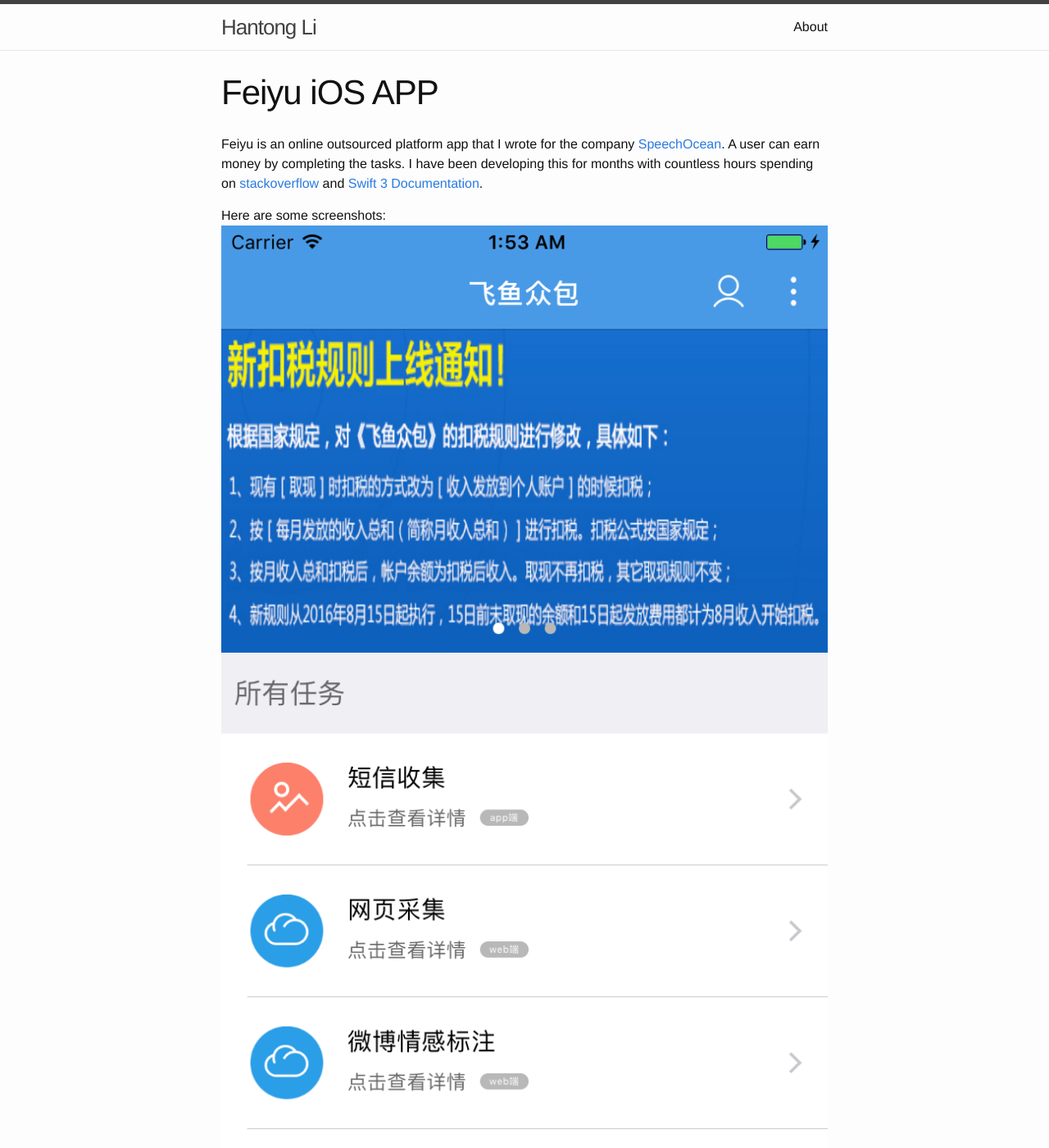
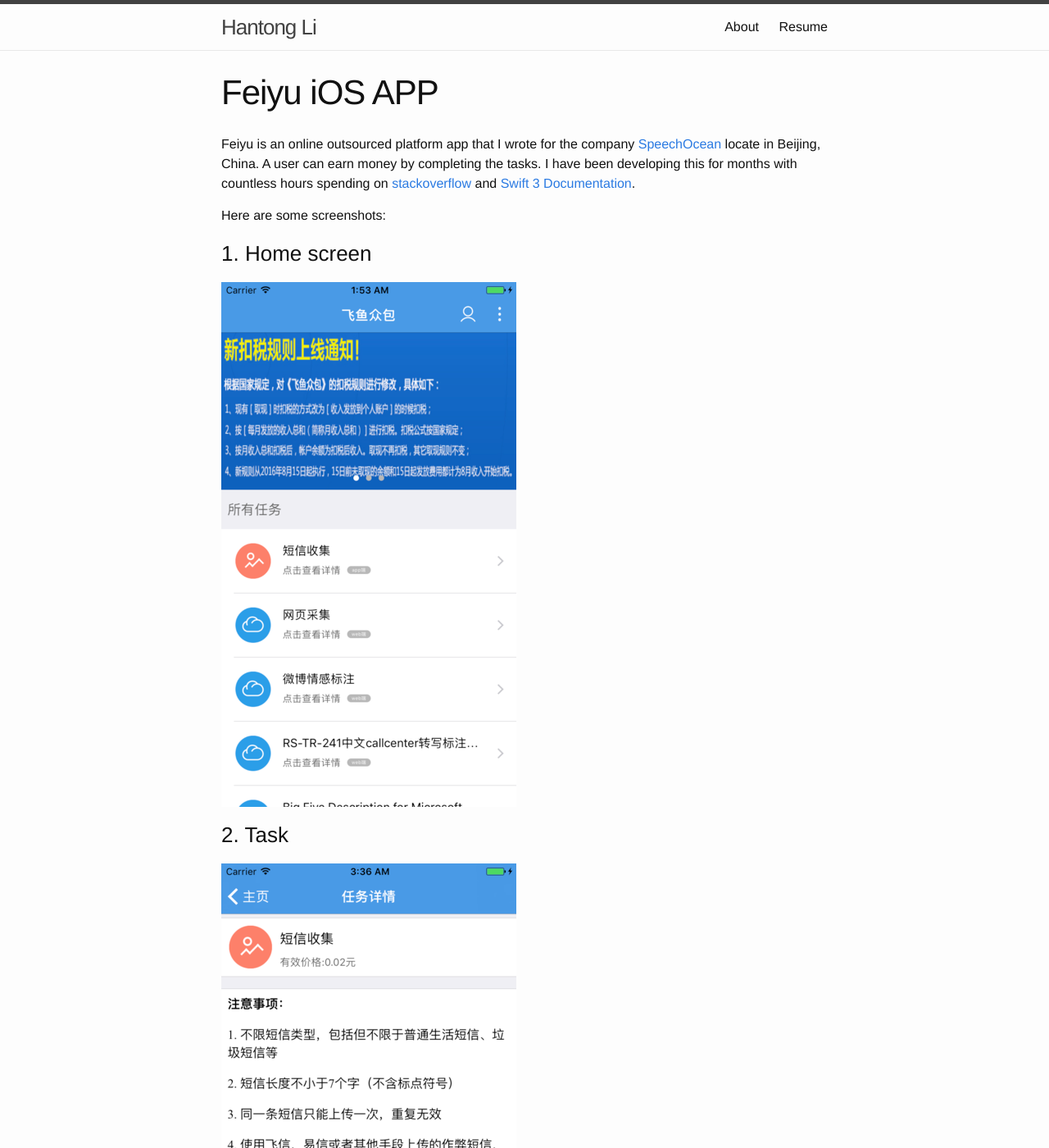
Before and after one commit to DeathRisker/DeathRisker.github.io, a Jekyll site: the page built from _posts/2017-01-12-feiyu-ios.markdown, in a window 1280 px wide and 1400 px high. Shown: the whole window at 82% size. Built offline with Jekyll 4.4.1, drawn with Linux system fonts in a browser that asks for light colours; some of the changed text lies outside the part shown.

Commit message:
Update site

```diff
--- a/_config.yml
+++ b/_config.yml
@@ -17,4 +17,4 @@
 # Build settings
 markdown: kramdown
 
-theme: jekyll-theme-slate
+# theme: jekyll-theme-slate
--- a/_includes/footer.html
+++ b/_includes/footer.html
@@ -2,12 +2,11 @@
 
   <div class="wrapper">
 
-    <h2 class="footer-heading">{{ site.title }}</h2>
+    <h2 class="footer-heading">Contacts</h2>
 
     <div class="footer-col-wrapper">
       <div class="footer-col footer-col-1">
         <ul class="contact-list">
-          <li>{{ site.title }}</li>
           <li><a href="mailto:{{ site.email }}">{{ site.email }}</a></li>
         </ul>
       </div>
--- a/_includes/header.html
+++ b/_includes/header.html
@@ -19,8 +19,9 @@
           <a class="page-link" href="{{ my_page.url | prepend: site.baseurl }}">{{ my_page.title }}</a>
           {% endif %}
         {% endfor %}
+        <a class="page-link" href="/public/resume.pdf">Resume</a>
       </div>
-    </nav>
+  </nav>
 
   </div>
 
--- a/_posts/2017-01-12-feiyu-ios.markdown
+++ b/_posts/2017-01-12-feiyu-ios.markdown
@@ -3,12 +3,30 @@
 layout: page
 tags: [iOS]
 ---
-Feiyu is an online outsourced platform app that I wrote for the company [SpeechOcean](http://www.speechocean.com/). A user can earn money by completing the tasks. I have been developing this for months with countless hours spending on [stackoverflow](stackoverflow.com) and [Swift 3 Documentation](https://developer.apple.com/library/content/documentation/Swift/Conceptual/Swift_Programming_Language/).
+Feiyu is an online outsourced platform app that I wrote for the company [SpeechOcean](http://www.speechocean.com/) locate in Beijing, China. A user can earn money by completing the tasks. I have been developing this for months with countless hours spending on [stackoverflow](stackoverflow.com) and [Swift 3 Documentation](https://developer.apple.com/library/content/documentation/Swift/Conceptual/Swift_Programming_Language/).
 
 Here are some screenshots:
-![Home screen]({{site.url}}/assets/home_screen.png)
-![Task]({{site.url}}/assets/task_detail.png)
-![Login]({{site.url}}/assets/login.png)
-![Signup]({{site.url}}/assets/signup.png)
-![Help screen]({{site.url}}/assets/help_screen.png)
-![FAQ]({{site.url}}/assets/faq.png)
+
+### 1. Home screen
+
+![Home screen]({{site.url}}/assets/home_screen_resize.png)
+
+### 2. Task
+
+![Task]({{site.url}}/assets/task_detail_resize.png)
+
+### 3. Login
+
+![Login]({{site.url}}/assets/login_resize.png)
+
+### 4. Signup
+
+![Signup]({{site.url}}/assets/signup_resize.png)
+
+### 5. Help page
+
+![Help screen]({{site.url}}/assets/help_screen_resize.png)
+
+### 6. FAQ page
+
+![FAQ]({{site.url}}/assets/faq_resize.png)
--- a/index.html
+++ b/index.html
@@ -18,6 +18,6 @@
     {% endfor %}
   </ul>
 
-  <p class="rss-subscribe">subscribe <a href="{{ "/feed.xml" | prepend: site.baseurl }}">via RSS</a></p>
+  <!--p class="rss-subscribe">subscribe <a href="{{ "/feed.xml" | prepend: site.baseurl }}">via RSS</a></p-->
 
 </div>
```
Also changed, not shown: assets/faq_resize.png (added), assets/help_screen_resize.png (added), assets/home_screen_resize.png (added), assets/login_resize.png (added), assets/signup_resize.png (added), assets/task_detail_resize.png (added), 2 other files.
